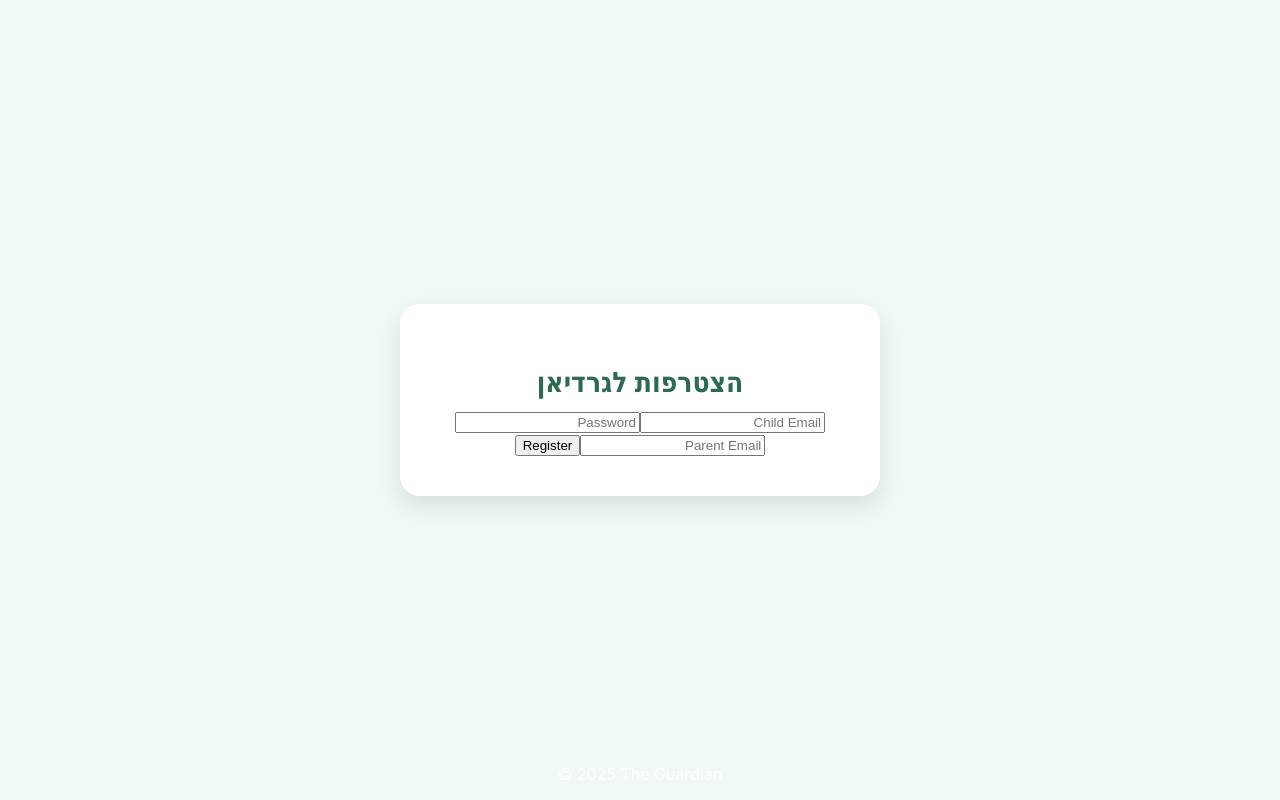
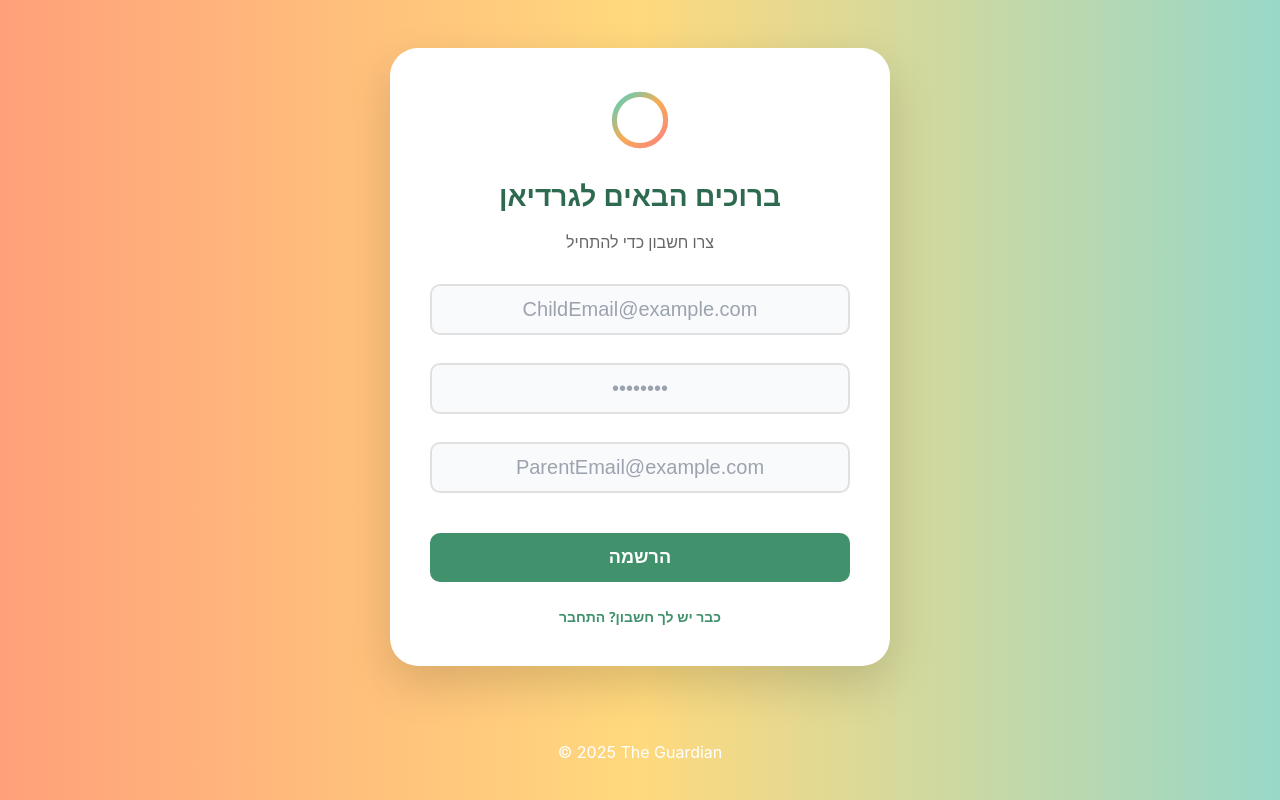
Before and after one commit to moriyae/BeSafeHackathon, a React (Vite) app in the folder client/: page /register in a window 1280 px wide. Built offline with nearby package versions, Linux system fonts and the light colour scheme; no server answers.

Commit message:
Update Login page UI, little fix in JournalForm.jsx, Update Register & Verification UI, sync with updated server (follows be3c612)

```diff
--- a/client/src/App.jsx
+++ b/client/src/App.jsx
@@ -25,10 +25,11 @@ function App() {
         <Route path="/register" element={<RegisterPage />} />
         {/* <Route path="/journal" element={<JournalPage />} /> */}
           </Routes>
-        </main>
-        <footer className={styles.footer}>
+          <footer className={styles.footer}>
           <p>&copy; 2025 The Guardian</p>
         </footer>
+        </main>
+
       </div>
     </BrowserRouter>
   );
--- a/client/src/components/RegisterForm.jsx
+++ b/client/src/components/RegisterForm.jsx
@@ -37,27 +37,30 @@ export default function RegisterForm({ onSuccess }) {
     };
 
     return (
-        <form onSubmit={handleSubmit}>
+        <form onSubmit={handleSubmit} className="register-form">
             <input
                 type="email"
-                placeholder="Child Email"
+                className="form-input"
+                placeholder="ChildEmail@example.com"
                 value={childEmail}
                 onChange={(e) => setChildEmail(e.target.value)}
             />
             <input
                 type="password"
-                placeholder="Password"
+                className="form-input"
+                placeholder="••••••••"
                 value={password}
                 onChange={(e) => setPassword(e.target.value)}
             />
             <input
                 type="email"
-                placeholder="Parent Email"
+                className="form-input"
+                placeholder="ParentEmail@example.com"
                 value={parentEmail}
                 onChange={(e) => setParentEmail(e.target.value)}
             />
-            <button disabled={loading}>
-                {loading ? "Registering..." : "Register"}
+            <button className="submit-btn" disabled={loading}>
+                {loading ? "Registering..." : "הרשמה"}
             </button>
             {localError && <div className="error">{localError}</div>}
             {error && <div className="error">{error}</div>}
--- a/client/src/pages/HomePage/Home.module.css
+++ b/client/src/pages/HomePage/Home.module.css
@@ -1,8 +1,11 @@
 .home {
-  min-height: 100vh;
-  background: linear-gradient(90deg, #FFA07A 0%, #FFD97D 50%, #98D8C8 100%);
+  flex: 1;
+  display: flex;
+  justify-content: center;
+  align-items: center;
+  padding: 48px 16px;
+  /*background: linear-gradient(90deg, #FFA07A 0%, #FFD97D 50%, #98D8C8 100%);*/
   direction: rtl;
-  padding: 24px;
 }
 
 .pageContent {
--- a/client/src/pages/LoginPage/LoginPage.css
+++ b/client/src/pages/LoginPage/LoginPage.css
@@ -1,12 +1,12 @@
 .login-wrapper {
+  flex: 1;
   display: flex;
   justify-content: center;
   align-items: center;
-  min-height: 100vh;
-  padding: 24px;
-  background: linear-gradient(90deg, #FFA07A 0%, #FFD97D 50%, #98D8C8 100%);
+  padding: 48px 16px;
+  /*background: linear-gradient(90deg, #FFA07A 0%, #FFD97D 50%, #98D8C8 100%);*/
   direction: rtl;
-  font-family: sans-serif;
+  font-family: 'Segoe UI', sans-serif;
   letter-spacing: normal;
 }
 
@@ -54,12 +54,14 @@
 }
 
 .form-input {
-  padding: 14px 16px;
-  border-radius: 14px;
+  width: 100%;
+  padding: 18px 18px;
+  border-radius: 18px;
   border: 1px solid #e5e7eb;
   background: #f9fafb;
-  font-size: 14px;
+  font-size: 18px;
   letter-spacing: normal !important;
+  transition: border-color 0.3s, box-shadow 0.3s;
 }
 
 .form-input:focus {
--- a/client/src/pages/LoginPage/LoginPage.jsx
+++ b/client/src/pages/LoginPage/LoginPage.jsx
@@ -1,6 +1,7 @@
 import { useNavigate } from 'react-router-dom';
 import LoginForm from '../../components/LoginForm';
 import './LoginPage.css';
+import CircleLogo from '../../components/CircleLogo.jsx';
 
 const LoginPage = () => {
   const navigate = useNavigate();
@@ -13,6 +14,7 @@ const LoginPage = () => {
   return (
     <div className="login-wrapper">
       <div className="login-container">
+        <CircleLogo />
         <div className="login-header">
           <h1 className="brand-title">Guardian</h1>
           <p className="brand-subtitle">ברוכים השבים! התחברו כדי להמשיך</p>
--- a/client/src/pages/RegisterPage/RegisterPage.css
+++ b/client/src/pages/RegisterPage/RegisterPage.css
@@ -1,21 +1,30 @@
 .register-wrapper {
+  flex:1;
   display: flex;
   justify-content: center;
   align-items: center;
-  min-height: 100vh;
-  background-color: #F0F9F4 !important;
+  padding: 48px 16px;
+  /*background: linear-gradient(90deg, #FFA07A 0%, #FFD97D 50%, #98D8C8 100%);*/
   direction: rtl;
-  font-family: 'Segoe UI', Tahoma, Geneva, Verdana, sans-serif;
+  font-family: 'Segoe UI', sans-serif;
+  letter-spacing: normal;
 }
 
 .register-container {
   background: white;
   padding: 40px;
-  border-radius: 20px;
-  box-shadow: 0 10px 25px rgba(0, 0, 0, 0.1);
+  border-radius: 28px;
+  box-shadow: 0 18px 45px rgba(0, 0, 0, 0.15);
   width: 100%;
-  max-width: 400px;
+  max-width: 420px;
   text-align: center;
+  letter-spacing: normal;
+}
+
+.register-form {
+  display: flex;
+  flex-direction: column;
+  gap: 28px;
 }
 
 .brand-logo {
@@ -28,57 +37,69 @@
 }
 
 .brand-title {
-  color: #2D6A4F;
-  margin-bottom: 10px;
-  font-size: 28px;
+  font-size: 32px;
+  font-weight: 700;
+  color: #F6AD55;
+  margin-bottom: 8px;
 }
 
 .brand-subtitle {
-  color: #666;
-  margin-bottom: 30px;
-  font-size: 16px;
+  color: #6b7280;
+  margin-bottom: 28px;
+  font-size: 15px;
 }
 
 .form-group {
-  margin-bottom: 20px;
+  display: flex;
+  flex-direction: column;
+  gap: 10px;
+  margin-bottom: 28px;
   text-align: right;
 }
 
 .form-label {
-  display: block;
-  margin-bottom: 8px;
-  font-weight: 600;
-  color: #444;
+  font-size: 13px;
+  color: #6b7280;
 }
 
 .form-input {
-  width: 100%;
-  padding: 12px;
-  border: 2px solid #E0E0E0;
-  border-radius: 10px;
-  font-size: 16px;
-  text-align: right;
-  box-sizing: border-box;
-  transition: border-color 0.3s;
+ width: 100%;
+  padding: 18px 18px;
+  border-radius: 18px;
+  border: 1px solid #e5e7eb;
+  background: #f9fafb;
+  font-size: 18px;
+  letter-spacing: normal !important;
+  transition: border-color 0.3s, box-shadow 0.3s;
 }
 
 .form-input:focus {
-  outline: none;
-  border-color: #40916C;
+   outline: none;
+  border-color: #4FD1C5;
+  box-shadow: 0 0 0 3px rgba(79, 209, 197, 0.18);
+  letter-spacing: normal;
+}
+
+.form-input::placeholder {
+  color: #9ca3af;
+  font-size: 20px;
+  font-weight: 500;
+  opacity: 1;
+  letter-spacing: normal;
 }
 
 .submit-btn {
   width: 100%;
   padding: 14px;
-  background-color: #40916C;
+  border-radius: 14px;
+  border: none;
+  background: #F6AD55;
   color: white;
-  border: none;
-  border-radius: 10px;
-  font-size: 18px;
-  font-weight: bold;
+  font-size: 16px;
+  font-weight: 700;
   cursor: pointer;
-  margin-top: 10px;
-  transition: background 0.3s;
+  margin-top: 12px;
+  transition: background-color 0.3s;
 }
 
 .submit-btn:hover {
@@ -86,17 +107,28 @@
 }
 
 .form-footer {
-  margin-top: 25px;
+  margin-top: 24px;
   font-size: 14px;
-  color: #666;
+  color: #6b7280;
 }
 
 .signup-link {
-  color: #40916C;
-  font-weight: bold;
+ font-weight: 600;
+  color: #374151;
   text-decoration: none;
 }
 
 .signup-link:hover {
   text-decoration: underline;
 }
+
+.login-link {
+  color: #40916C;
+  font-weight: 600;
+  text-decoration: none;
+}
+
+.login-link:hover {
+  text-decoration: underline;
+  cursor: pointer;
+}
--- a/client/src/pages/RegisterPage/RegisterPage.jsx
+++ b/client/src/pages/RegisterPage/RegisterPage.jsx
@@ -1,6 +1,8 @@
 import { useNavigate } from 'react-router-dom';
 import './RegisterPage.css';
 import RegisterForm from '../../components/RegisterForm';
+import CircleLogo from '../../components/CircleLogo.jsx';
+import { Link } from 'react-router-dom';
 
 const RegisterPage = () => {
   const navigate = useNavigate();
@@ -15,10 +17,16 @@ const RegisterPage = () => {
   return (
     <div className="register-wrapper">
       <div className="register-container">
-        <h1 className="brand-title">הצטרפות לגרדיאן</h1>
+        <CircleLogo />
+        <h1 className="brand-title">ברוכים הבאים לגרדיאן</h1>
+        <p className="brand-subtitle">צרו חשבון כדי להתחיל</p>
 
         {/* הפורם יקרא ל-handleSuccess עם המייל של הילד בסיום ההרשמה */}
         <RegisterForm onSuccess={handleSuccess} />
+
+        <div className="form-footer">
+          <Link to="/login" className="login-link"> כבר יש לך חשבון? התחבר </Link>
+        </div>
       </div>
     </div>
   );
--- a/client/src/pages/VerificationPage/VerificationPage.css
+++ b/client/src/pages/VerificationPage/VerificationPage.css
@@ -6,6 +6,8 @@
   background-color: #F0F9F4 !important; /* אותו רקע ירקרק של הרישום */
   direction: rtl;
   font-family: 'Segoe UI', Tahoma, Geneva, Verdana, sans-serif;
+  background: linear-gradient(90deg, #FFA07A 0%, #FFD97D 50%, #98D8C8 100%);
+  letter-spacing: normal;
 }
 
 .verification-container {
--- a/client/src/styles/App.module.css
+++ b/client/src/styles/App.module.css
@@ -1,7 +1,9 @@
 /* App.module.css */
 .app {
-  text-align: center;
-  margin-top: auto;
+ text-align: center;
+  min-height: 100vh;
+  display: flex;
+  flex-direction: column;
 }
 
 .appHeader {
@@ -33,21 +35,17 @@
 }
 
 .main {
-  padding: 0;
-  min-height: 100vh;
+   flex: 1;
+  background: linear-gradient(
+    90deg,
+    #FFA07A 0%,
+    #FFD97D 50%,
+    #98D8C8 100%
+  );
 }
 
 .footer {
-  display: flex;
-  flex-direction: column;
-  justify-content: flex-end;
-  margin-top: auto;
-  padding: 0;
-  position: static;
-  background: none;
+  padding: 12px 0;
   color: white;
-  position: fixed;
-  width: 100%;
-  bottom: 0;
   text-align: center;
 }
```
